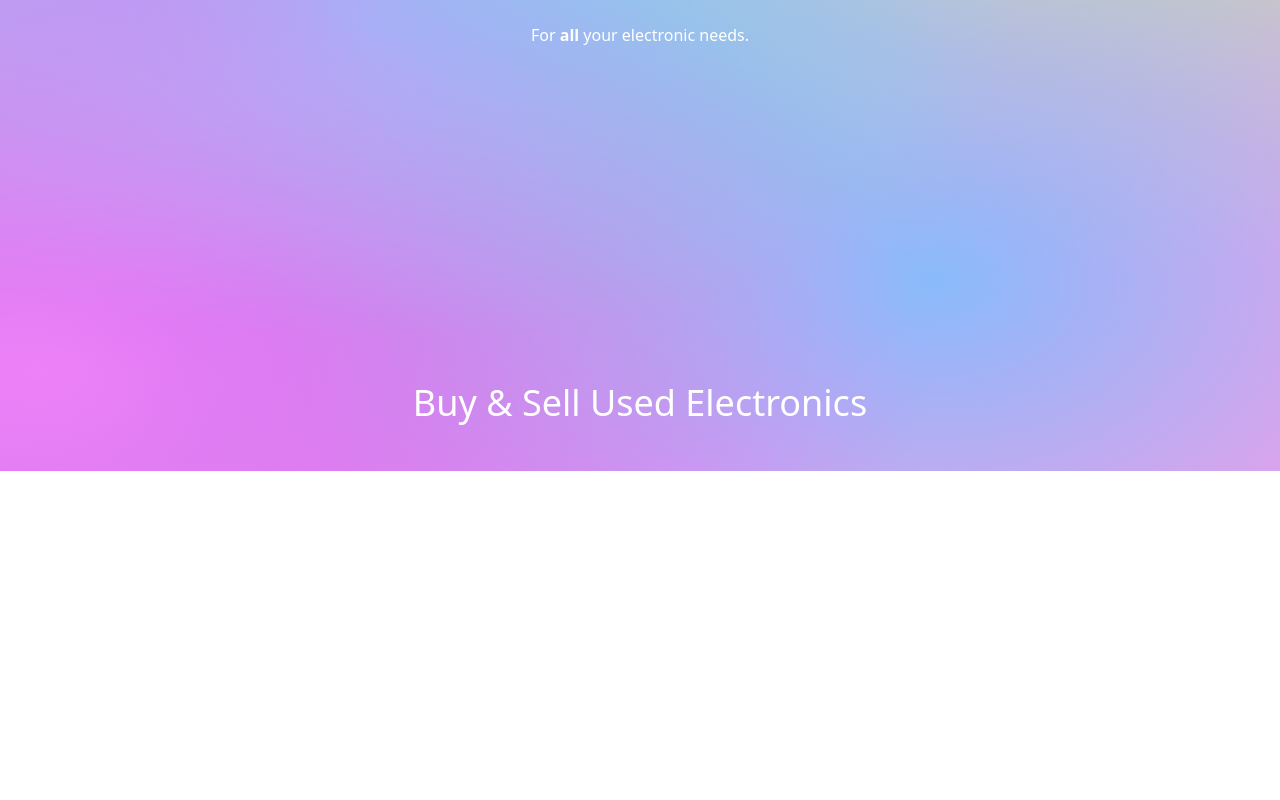
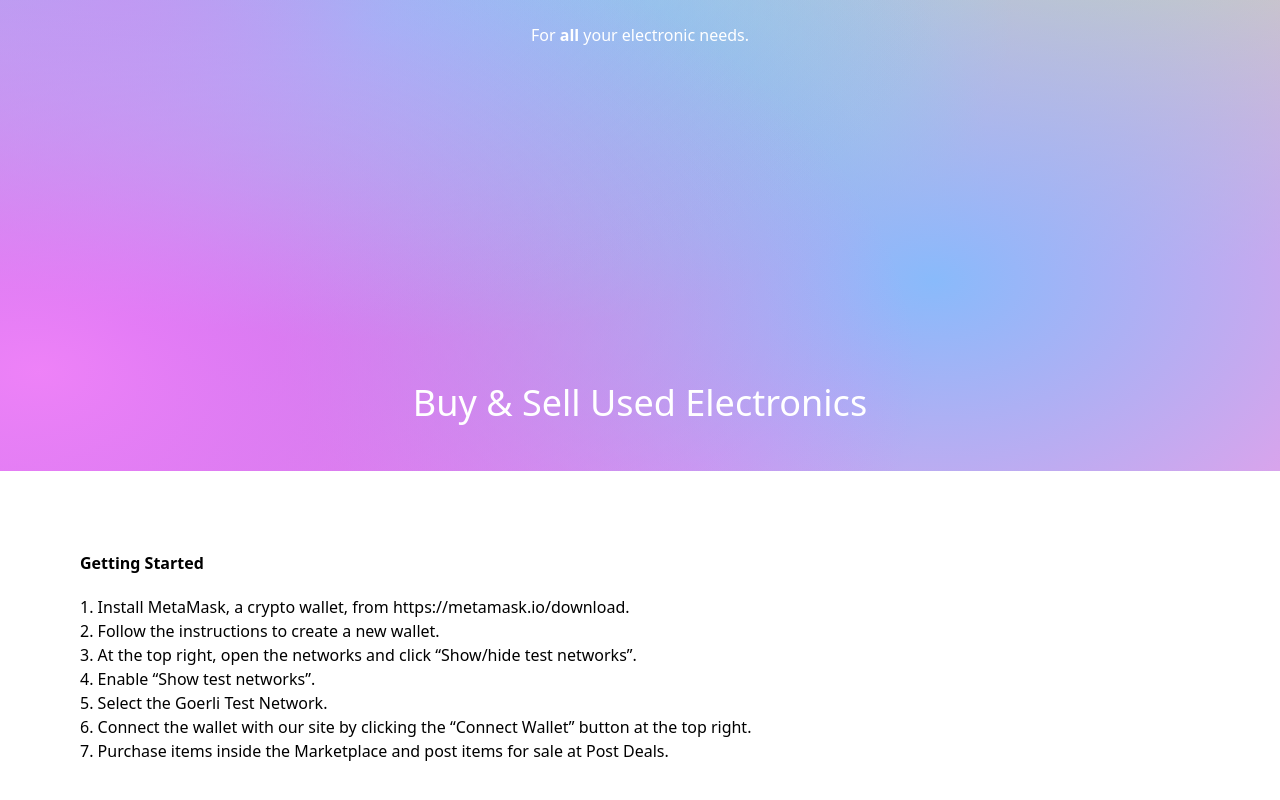
Before and after one commit to Dissonant101/hermitrade, a React (Vite) app in the folder client/: page / in a window 1280 px wide. Shown: the part 426-1226 px from the top of the page. Before the commit the page ends 897 px from the top, so only its background shows below. Built offline with nearby package versions, Linux system fonts and the light colour scheme.

Commit message:
Update Home.tsx

```diff
--- a/client/src/components/Home.tsx
+++ b/client/src/components/Home.tsx
@@ -1,20 +1,22 @@
 import { useState, useContext, useEffect } from "react";
+import { Link } from "react-router-dom";
 import { HermitradeContext } from "../context/HermitradeContext";
 
 const Home = () => {
-
   const backgroundImageData = useState({
     currentImage: 0,
-		imageURLs: ['url(https://i.unu.edu/media/ourworld.unu.edu-en/article/8602/e-waste.jpg)',
-			'url(https://interconnection.org/wp-content/uploads/2019/05/scrapyard-2441432_1920.jpg)',
-			'url(http://prod-upp-image-read.ft.com/afc73936-3287-11ea-a329-0bcf87a328f2)'],
+    imageURLs: [
+      "url(https://i.unu.edu/media/ourworld.unu.edu-en/article/8602/e-waste.jpg)",
+      "url(https://interconnection.org/wp-content/uploads/2019/05/scrapyard-2441432_1920.jpg)",
+      "url(http://prod-upp-image-read.ft.com/afc73936-3287-11ea-a329-0bcf87a328f2)",
+    ],
     timeSinceLastSwitch: 0,
   });
 
   useEffect(() => {
-		document.body.classList.add('h-full');
-		document.body.classList.add('m-0');
-		document.body.classList.add('p-0');
+    document.body.classList.add("h-full");
+    document.body.classList.add("m-0");
+    document.body.classList.add("p-0");
   });
 
   return (
@@ -23,14 +25,43 @@ const Home = () => {
         <div className="opacity-100 items-center justify-center sm:py-6 md:py-12 py-3">
           <div className="m-60">
             <h1 className="text-6xl">Hermitrade</h1>
-						<h4 className="mt-8">For <strong>all</strong> your electronic needs.</h4>
+            <h4 className="mt-8">
+              For <strong>all</strong> your electronic needs.
+            </h4>
           </div>
         </div>
         <div className="opacity-100 items-center justify-center sm:py-6 md:py-12 py-3">
-					<h1 className="text-4xl">
-						Buy & Sell Used Electronics
-					</h1>
+          <h1 className="text-4xl">Buy & Sell Used Electronics</h1>
         </div>
+      </div>
+      <div>
+        <div className="font-bold w-full text-justify pl-20 pr-20 pt-20 pb-5">
+          Getting Started
+        </div>
+        <ul className="w-full text-justify pl-20 pr-20 pb-20">
+          <li>
+            1. Install MetaMask, a crypto wallet, from{" "}
+            <a target="_blank" href="https://metamask.io/download">
+              https://metamask.io/download
+            </a>
+            .
+          </li>
+          <li>2. Follow the instructions to create a new wallet.</li>
+          <li>
+            3. At the top right, open the networks and click “Show/hide test
+            networks”.
+          </li>
+          <li>4. Enable “Show test networks”.</li>
+          <li>5. Select the Goerli Test Network.</li>
+          <li>
+            6. Connect the wallet with our site by clicking the “Connect Wallet”
+            button at the top right.
+          </li>
+          <li>
+            7. Purchase items inside the Marketplace and post items for sale at
+            Post Deals.
+          </li>
+        </ul>
       </div>
     </div>
   );
```
Lines whose indentation alone changed are shown as unchanged.
